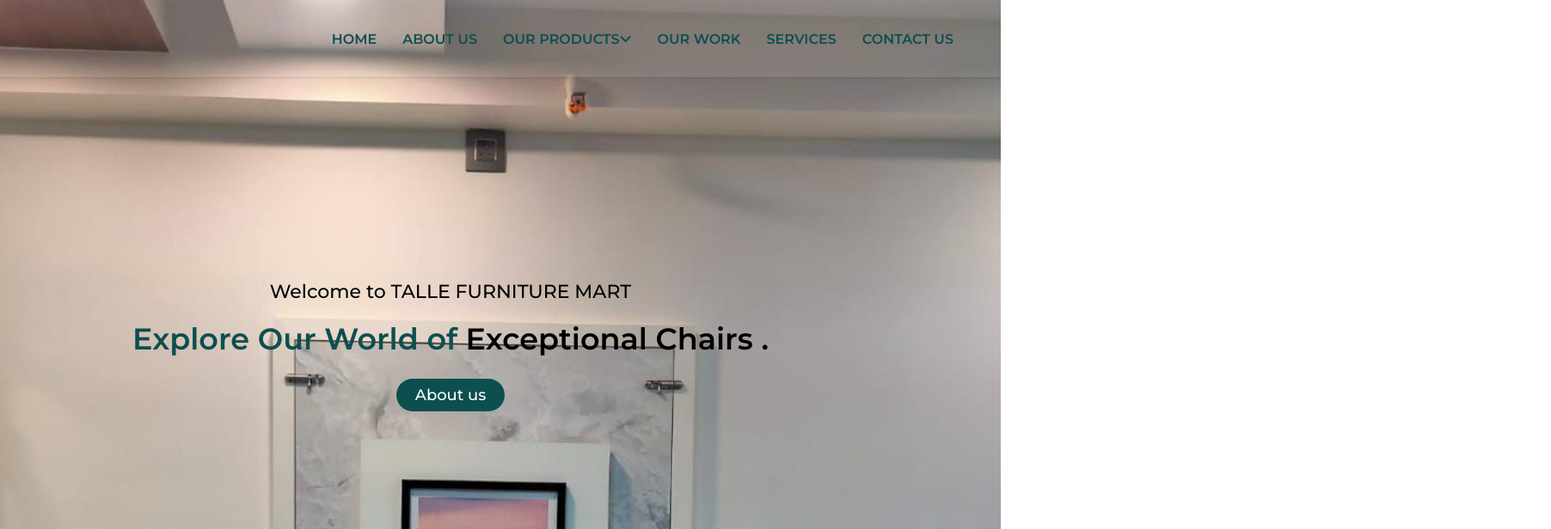
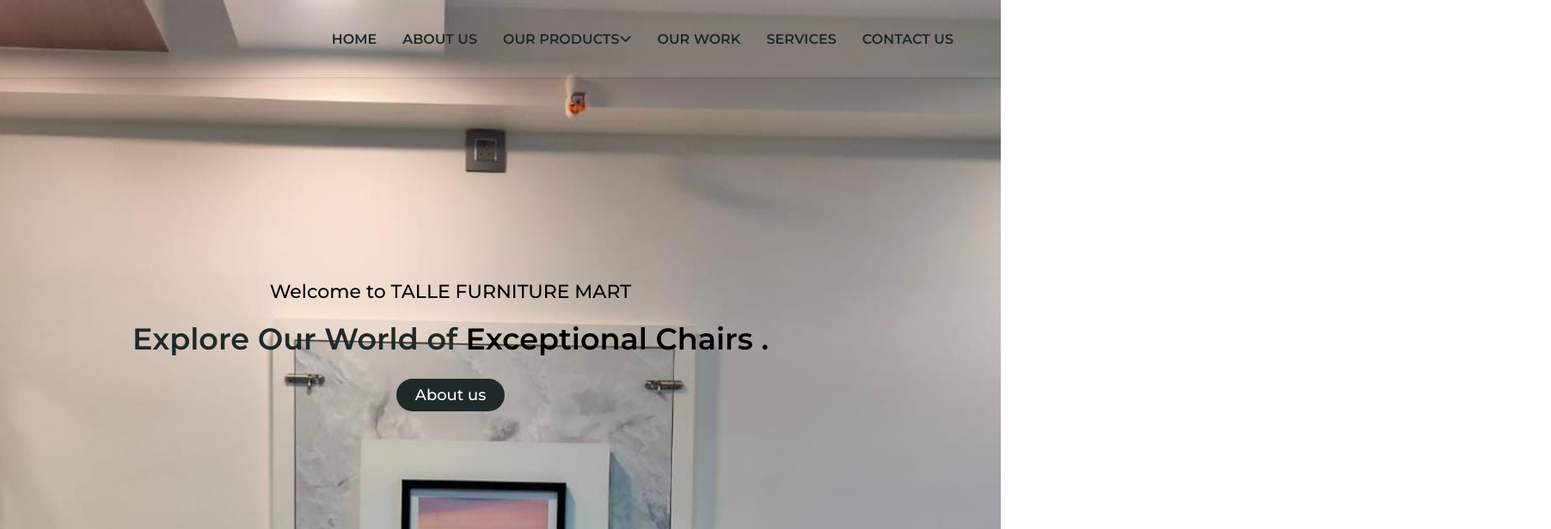
Before and after one commit to OsamaGani/talle-furniture-mart-static, a plain HTML site: page index.html in a window 1280 px wide. Shown: the top 616 px of the page at 86% size, 1804 px wide, since content can reach past the window. Drawn offline with nearby package versions, Linux system fonts and the light colour scheme.

Commit message:
Update colour.css

```diff
--- a/colour.css
+++ b/colour.css
@@ -1,7 +1,7 @@
     /* used colors */
     :root{
         --red : red;
-        --crimson : rgb(12, 79, 79);
+        --crimson : rgb(32, 41, 41);
         --blue : blue;
         --darkblue : darkblue;
         --orange : orange;
```
